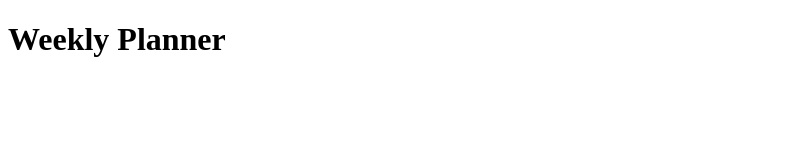
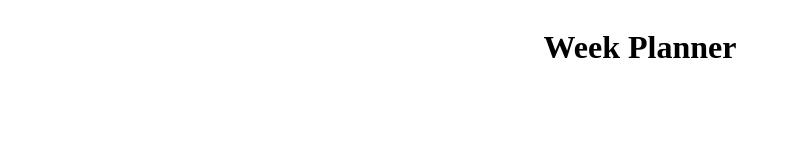
Before and after one commit to cathyygrcia/week-planner, a website: page index.html in a window 1280 px wide. Shown: the whole page, without its empty margins (0-791 px from the left). Drawn offline with Linux system fonts and the light colour scheme.

Commit message:
updated header element

```diff
--- a/index.html
+++ b/index.html
@@ -8,13 +8,14 @@
 </head>
 <body>
   <header>
-    <div class="container">
-      <div class="row">
-        <div class="col-full">
-          <h1>Weekly Planner</h1>
-        </div>
-      </div>
+    <div class="header-one">
+        <h1>Week Planner</h1>
     </div>
+    <nav>
+      <ul class="nav-ul">
+        <li></li>
+      </ul>
+    </nav>
   </header>
   <script src="main.js"></script>
 </body>
--- a/styles.css
+++ b/styles.css
@@ -0,0 +1,8 @@
+.header-one {
+  display: flex;
+  justify-content: center;
+}
+
+li {
+  list-style: none;
+}
```
